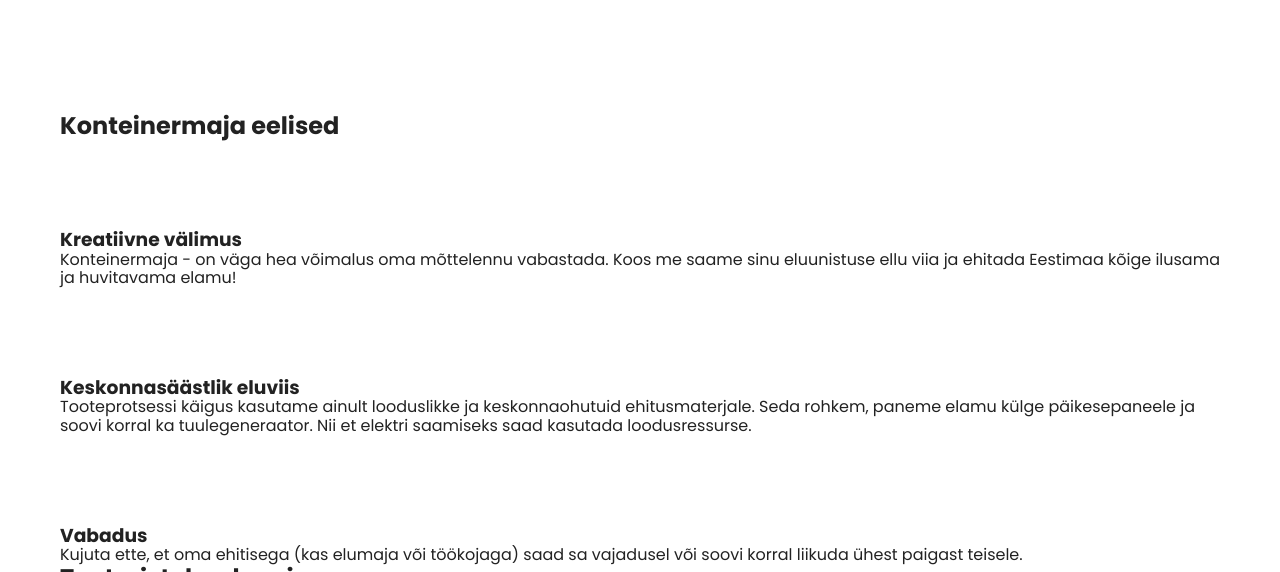
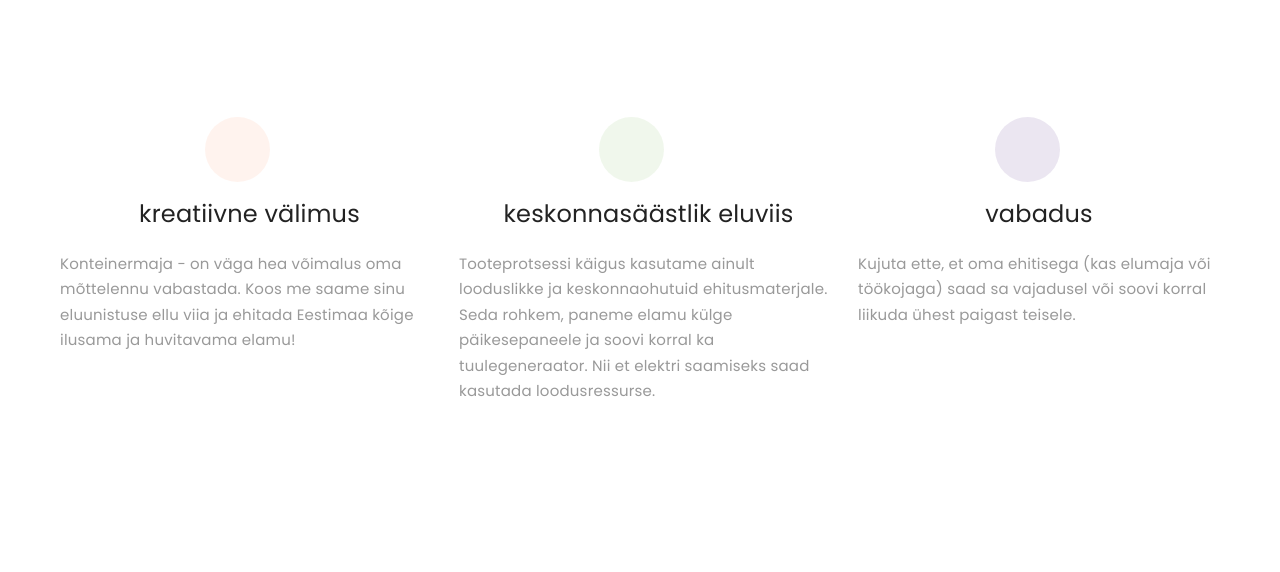
Before and after one commit to olga-zak/Roof, a plain HTML site: page index.html in a window 1280 px wide. Shown: the part 1527-2099 px from the top of the page. Drawn offline with nearby package versions, Linux system fonts and the light colour scheme.

Commit message:
advantages section done

```diff
--- a/index.html
+++ b/index.html
@@ -75,30 +75,30 @@
                 </div>
             </div>
         </section>
-        <section class="advantages">
+        <section class="section advantages">
             <div class="container">
-                <h2>Konteinermaja eelised</h2>
-                <ul>
-                    <li>
-                        <svg class="advantages__icon" width="65" height="85">
+                <h2 class="advantages__title">Konteinermaja eelised</h2>
+                <ul class="advantages__list">
+                    <li class="advantages__item">
+                        <svg class="advantages__icon advantages__icon_first" width="55" height="75">
                             <use href="./images/sprite.svg#cogs"></use>
                         </svg>
-                        <h3>Kreatiivne välimus</h3>
-                        <p>Konteinermaja - on väga hea võimalus oma mõttelennu vabastada. Koos me saame sinu eluunistuse ellu viia ja ehitada Eestimaa kõige ilusama ja huvitavama elamu!</p>
+                        <h3 class="advantages__name advantage__name_first">Kreatiivne välimus</h3>
+                        <p class="advantages__text">Konteinermaja - on väga hea võimalus oma mõttelennu vabastada. Koos me saame sinu eluunistuse ellu viia ja ehitada Eestimaa kõige ilusama ja huvitavama elamu!</p>
                     </li>
-                    <li>
-                        <svg class="advantages__icon" width="65" height="85">
+                    <li class="advantages__item">
+                        <svg class="advantages__icon advantages__icon_second" width="55" height="75">
                             <use href="./images/sprite.svg#leaf"></use>
                         </svg>
-                        <h3>Keskonnasäästlik eluviis</h3>
-                        <p>Tooteprotsessi käigus kasutame ainult looduslikke ja keskonnaohutuid ehitusmaterjale. Seda rohkem, paneme elamu külge päikesepaneele ja soovi korral ka tuulegeneraator. Nii et elektri saamiseks saad kasutada loodusressurse.</p>
+                        <h3 class="advantages__name advantage__name_second">Keskonnasäästlik eluviis</h3>
+                        <p class="advantages__text">Tooteprotsessi käigus kasutame ainult looduslikke ja keskonnaohutuid ehitusmaterjale. Seda rohkem, paneme elamu külge päikesepaneele ja soovi korral ka tuulegeneraator. Nii et elektri saamiseks saad kasutada loodusressurse.</p>
                     </li>
-                    <li>
-                        <svg class="advantages__icon" width="65" height="85">
+                    <li class="advantages__item">
+                        <svg class="advantages__icon advantages__icon_third" width="55" height="75">
                             <use href="./images/sprite.svg#earth"></use>
                         </svg>
-                        <h3>Vabadus</h3>
-                        <p>Kujuta ette, et oma ehitisega (kas elumaja või töökojaga) saad sa vajadusel või soovi korral liikuda ühest paigast teisele.</p>
+                        <h3 class="advantages__name advantage__name_third">Vabadus</h3>
+                        <p class="advantages__text">Kujuta ette, et oma ehitisega (kas elumaja või töökojaga) saad sa vajadusel või soovi korral liikuda ühest paigast teisele.</p>
                     </li>
                 </ul>
             </div>
--- a/sass/components/_section.scss
+++ b/sass/components/_section.scss
@@ -9,6 +9,13 @@
     color: $theme-rose-color;
 }
 
+@media screen and (min-width: 768px) {
+    .section {
+        padding-bottom: 90px;
+    }
+
+}
+
 @media screen and (min-width: 1199px) {
     .section {
         padding-bottom: 115px;
--- a/sass/layout/_about.scss
+++ b/sass/layout/_about.scss
@@ -8,14 +8,14 @@
 
 .about__introduction-text {
     padding-right: 15px;
-    @include font-sizing (18px, 1.36);
+    @include font-sizing (19px, 1.36);
 
     color: $dark-text-color;
 }
 
 .about__text {
     padding: 10px 14px 20px 0;
-    @include font-sizing (16px, 1.7);
+    @include font-sizing (17px, 1.7);
 
     color: $light-text-color;
 }
--- /dev/null
+++ b/sass/layout/_advantages.scss
@@ -0,0 +1,104 @@
+.advantages__title {
+    @extend %visually-hidden;
+}
+
+.advantages__item {
+    display: flex;
+    flex-direction: column;
+    align-items: center;
+    margin-left: auto;
+    margin-right: auto;
+    max-width: 450px;
+    &:not(:last-child) {
+        margin-bottom: 56px;
+    }
+}
+
+.advantages__icon {
+    margin-bottom: 8px;
+}
+
+.advantages__name {
+    position: relative;
+    margin-bottom: 17px;
+    text-transform: lowercase;
+    font-weight: 400;
+    @include font-sizing (24px, 1.6);
+}
+
+.advantages__text{
+    @include font-sizing (17px, 1.7);
+    color: $light-text-color;
+}
+
+.advantages__icon_first {
+    fill: $theme-rose-color;
+
+}
+
+.advantage__name_first::before {
+    content: '';
+    display: block;
+    position: absolute;
+    top: -205%;
+    left: 30%;
+    width: 65px;
+    height: 65px;
+    border-radius: 50%;
+    background-color: rgba(253, 133, 88, 0.1);
+
+}
+
+.advantages__icon_second {
+    fill: #70B446;
+}
+
+.advantage__name_second::before {
+    content: '';
+    display: block;
+    position: absolute;
+    top: -205%;
+    left: 33%;
+    width: 65px;
+    height: 65px;
+    border-radius: 50%;
+    background-color: rgba(112, 180, 70, 0.1);
+}
+
+.advantages__icon_third {
+    fill: #3A0F73;
+}
+
+.advantage__name_third::before {
+    content: '';
+    display: block;
+    position: absolute;
+    top: -205%;
+    left: 9%;
+    width: 65px;
+    height: 65px;
+    border-radius: 50%;
+    background-color: rgba(58, 15, 115, 0.1);;
+}
+
+@media screen and (min-width: 768px) and (max-width: 1199px) {
+
+   .advantages__text {
+    @include font-sizing (19px, 1.7);
+   }
+}
+
+@media screen and (min-width: 1200px) {
+    .advantages__list {
+        display: flex;
+        gap: 20px;
+    }
+
+    .advantages__item {
+        max-width: 379px;
+    }
+
+    .advantages__text {
+        @include font-sizing (15px, 1.7);
+    }
+}
--- a/sass/main.scss
+++ b/sass/main.scss
@@ -9,4 +9,5 @@
 @import "./layout/header";
 @import "./layout/hero";
 @import "./layout/about";
+@import "./layout/advantages";
 @import "./components/mobile-menu";
```
Also changed, not shown: css/main.css, css/main.min.css, 2 other files.
